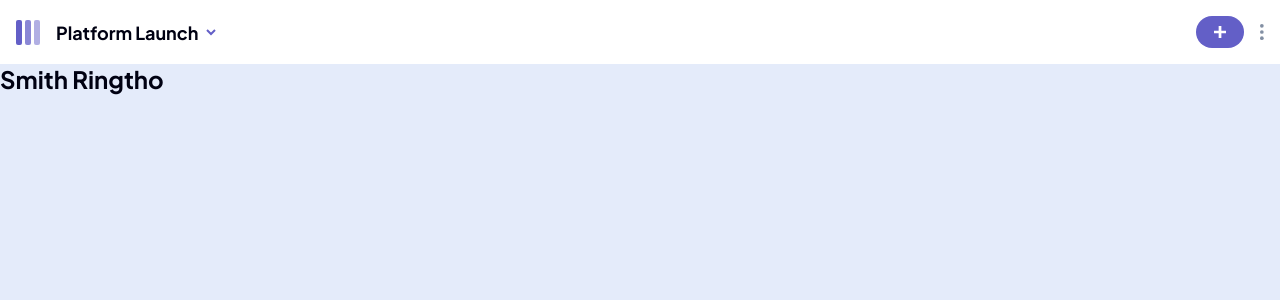
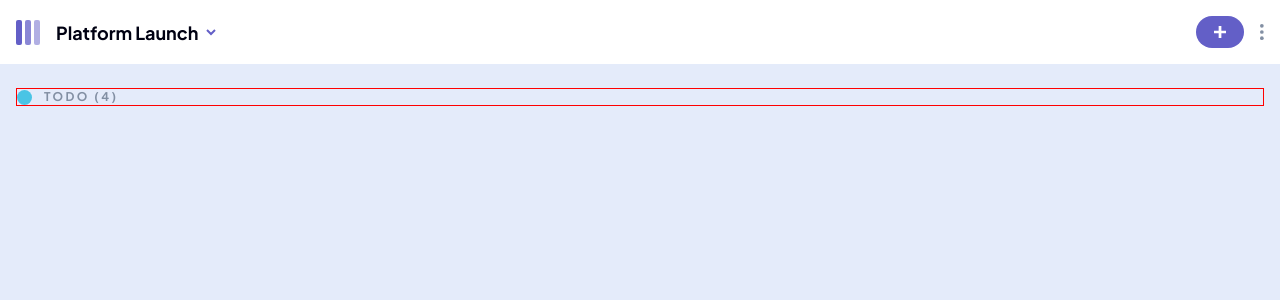
Before and after one commit to ringtho/kanban, a React (Create React App) app: page / in a window 1280 px wide. Shown: the top 300 px of the page. Built offline with nearby package versions, Linux system fonts and the light colour scheme.

Commit message:
Added Todo component structure

```diff
--- a/src/App.tsx
+++ b/src/App.tsx
@@ -1,11 +1,14 @@
 import React from 'react';
 import Navbar from './components/Navbar';
+import Todo from "./components/Todo"
 
 function App() {
   return (
     <div className="app">
       <Navbar />
-      <h2>Smith Ringtho</h2>
+      <section className="tasks-container">
+        <Todo />
+      </section>
 
     </div>
   );
--- /dev/null
+++ b/src/components/Todo.tsx
@@ -0,0 +1,12 @@
+
+
+const Todo = () => {
+    return (
+        <div className="todo-header">
+            <div className="todo-circle"></div>
+            <p className="todo-title">Todo (4)</p>
+        </div>
+    )
+}
+
+export default Todo
--- a/src/index.css
+++ b/src/index.css
@@ -72,3 +72,30 @@ body {
   cursor: pointer;
   margin-right: 1rem;
 }
+
+.tasks-container {
+  margin: 24px 16px;
+  border: 1px solid red;
+}
+
+.todo-header {
+  display: flex;
+  gap: 12px;
+  align-items: center;
+}
+
+.todo-title {
+  text-transform: uppercase;
+  font-size: 12px;
+  line-height: 16px;
+  font-weight: 700;
+  color: var(--text-color-light);
+  letter-spacing: 2.4px;
+}
+
+.todo-circle {
+  height: 15px;
+  width: 15px;
+  border-radius: 50%;
+  background-color: #49C4E5;
+}
```
